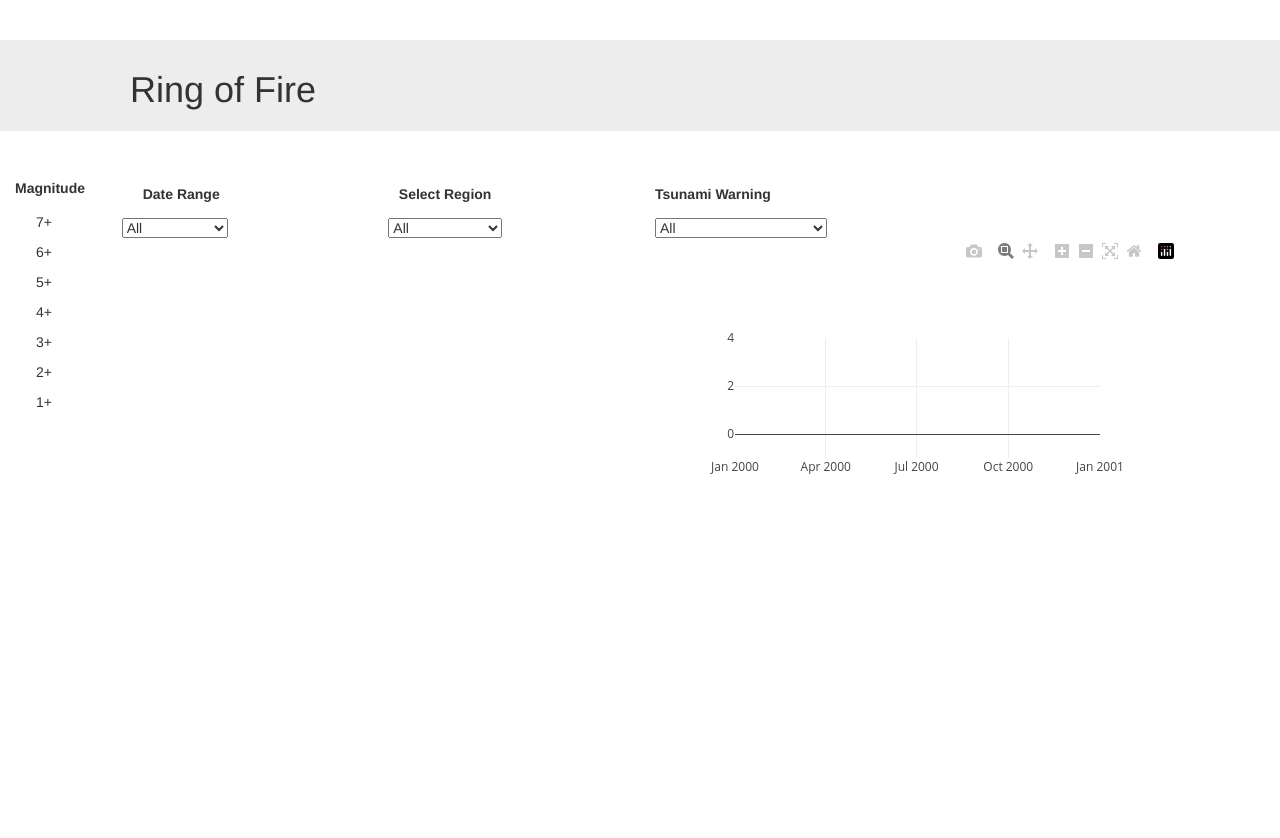
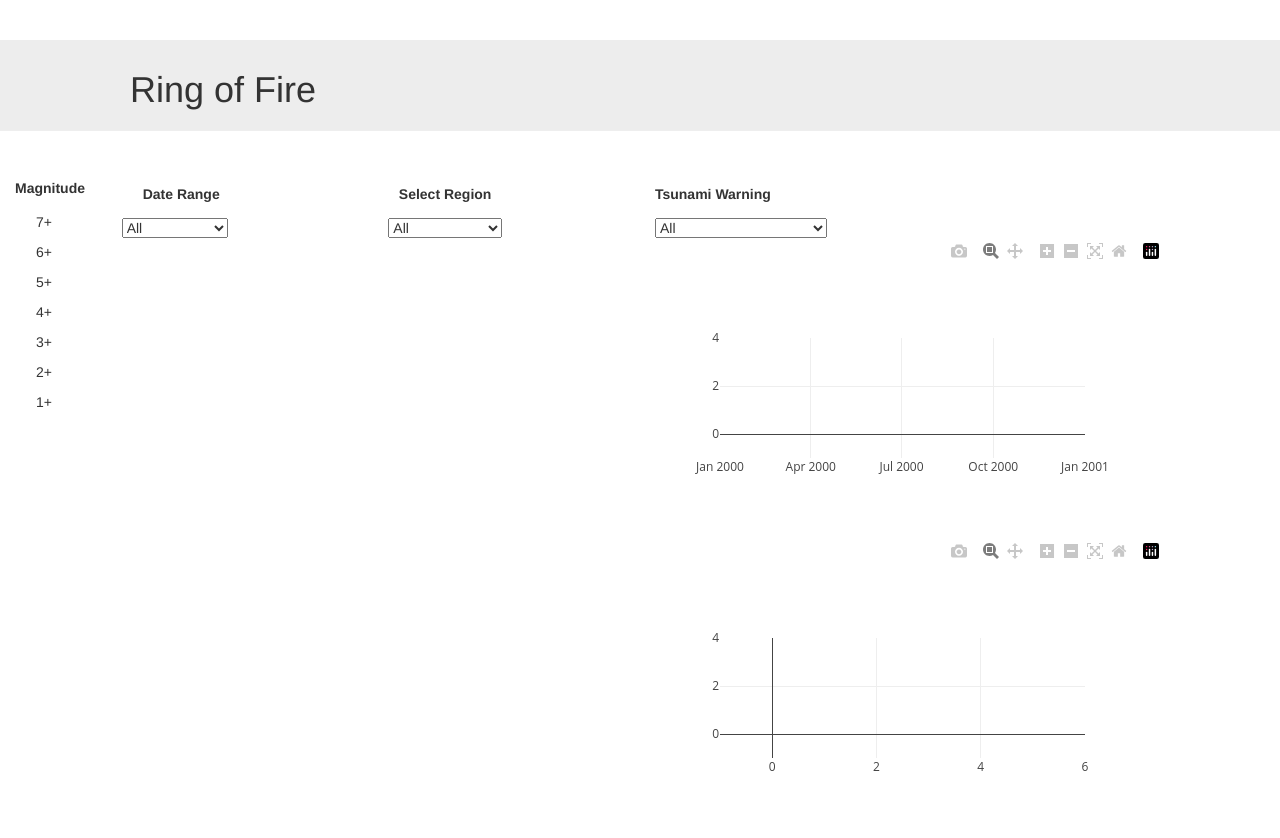
Before and after one commit to swati-rk-ucb/project-two, a Flask app: page / in a window 1280 px wide. Before the commit the page ends 474 px from the top, so only its background shows below. Run offline with Flask 2, Linux system fonts and the light colour scheme; data that the repository does not hold is empty; some libraries are stand-ins or nearby versions.

Commit message:
merge changes

```diff
--- a/static/js/plots.js
+++ b/static/js/plots.js
@@ -1,6 +1,7 @@
 function init() {
   d3.json("/all").then((data) => {
     timeScatterPlot(data);
+    sigScatterPlot(data);
   });
 
 }
@@ -15,14 +16,20 @@ function filterCharts(id, selValue) {
   console.log(url);
   d3.json(url).then((data) => {
     timeScatterPlot(data);
+    sigScatterPlot(data);
   });
 }
 
+var div_colors = {"mag7" : "#ffff99",
+  "mag6" : "#ffcc66", "mag5" : "#ffaa00", "mag4" : "#ff751a",
+  "mag3" : "#cc0000", "mag2" : "#7a0000", "mag1" : "#3d0000"
+};
+
 function filter_data(id, value) {
-  console.log(id);
-  var col = d3.select("." + id);
-  console.log(col.attr);
-  col.attr("class", "magnitude-col-sel");
+  console.log(id, div_colors[id]);
+  var col = d3.select("#" + id);
+  col.style("background-color", '"'+div_colors[id]+'"');
+  clearOtherCells(id);
   var date_filter = d3.select("#date-select").node().value;
   var region_filter = d3.select("#region-select").node().value;
   var tsunami_filter = d3.select("#tw-select").node().value;
@@ -32,7 +39,18 @@ function filter_data(id, value) {
   console.log(url);
   d3.json(url).then((data) => {
     timeScatterPlot(data);
+    sigScatterPlot(data);
   });
+}
+
+function clearOtherCells(id) {
+  var mag_cols = ["mag1", "mag2", "mag3", "mag4", "mag5", "mag6","mag7"];
+  for (var i = 0; i < mag_cols.length; i++) {
+    if (id != mag_cols[i]) {
+      console.log(mag_cols[i]);
+      var col = d3.select("#" + id).style("background-color", "#FFFFFF");
+    }
+  }
 }
 
 function timeScatterPlot(data) {
@@ -72,4 +90,47 @@ function timeScatterPlot(data) {
 
     Plotly.newPlot("plot", data, layout);
 }
+
+function sigScatterPlot(data) {
+  console.log("Number of records ", data.count);
+  var sig_value = d3.keys(data.sig_data);
+    var counts = d3.values(data.sig_data);
+
+    var sizes = [];
+    for (var i = 0; i < counts.length; i++) {
+      sizes[i] = counts[i];
+    }
+    var trace1 = {
+      type: "scatter",
+      mode: "markers",
+      opacity: 0.65,
+      x: sig_value,
+      y: counts,
+      marker: {
+        color: "red",
+        line:{
+          color: "black",
+          width: 0.5
+        }
+      }
+    };
+
+    var data = [trace1];
+
+    var layout = {
+      //title: `Number of Earthquakes per Day`,
+      xaxis: {
+        autorange: true,
+        type: "linear"
+      },
+      yaxis: {
+        autorange: true,
+        type: "linear"
+      },
+      height: 300,
+      width: 525
+    };
+
+    Plotly.newPlot("plot-2", data, layout);
+}
 init();
--- a/templates/index.html
+++ b/templates/index.html
@@ -91,7 +91,12 @@
                                     <div id="map"></div>
                             </div>
                             <div class="col-md-4">
+                                <div class="row">
                                     <div id="plot"></div>
+                                </div>
+                                <div class="row">
+                                    <div id="plot-2"></div>
+                                </div>
                             </div>
                         </div>
                     </div>
```
